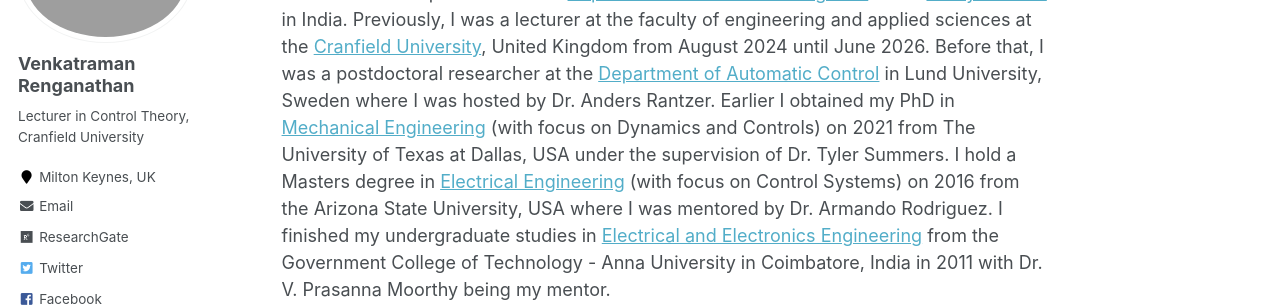
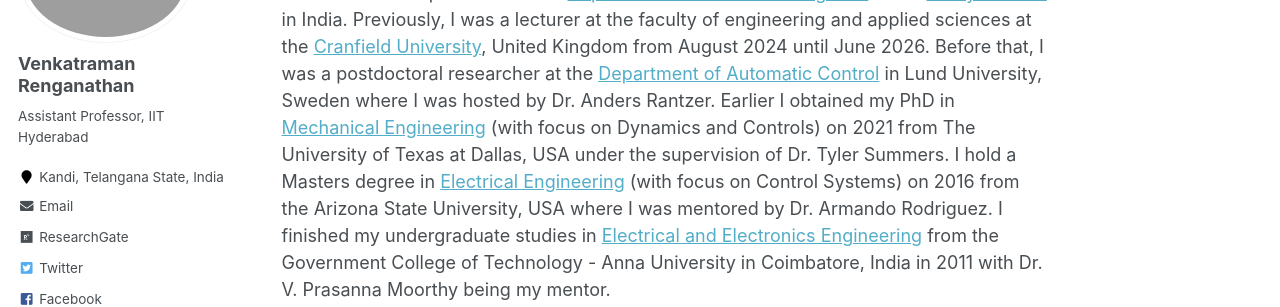
Before and after one commit to venkatramanrenganathan/venkatramanrenganathan.github.io, a Jekyll site: the page built from _pages/about.md, in a window 1280 px wide. Shown: the part 209-516 px from the top of the page. Built offline with Jekyll 4.4.1, drawn with Linux system fonts in a browser that asks for light colours; some web fonts are replaced.

Commit message:
Update _config.yml

```diff
--- a/_config.yml
+++ b/_config.yml
@@ -82,8 +82,8 @@ analytics:
 author:
   name             : "Venkatraman Renganathan"
   avatar           : "Sriram.jpg"
-  bio              : "Lecturer in Control Theory, Cranfield University"
-  location         : "Milton Keynes, UK"
+  bio              : "Assistant Professor, IIT Hyderabad"
+  location         : "Kandi, Telangana State, India"
   employer         :
   pubmed           :
   googlescholar    : "https://scholar.google.com/citations?user=D2ANMyEAAAAJ&hl=en&oi=ao"
```
